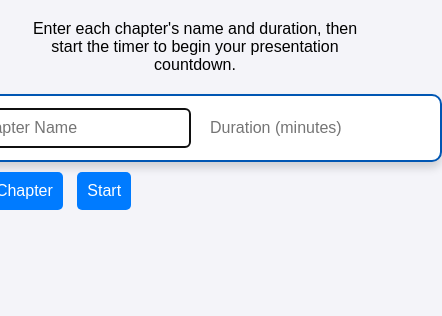
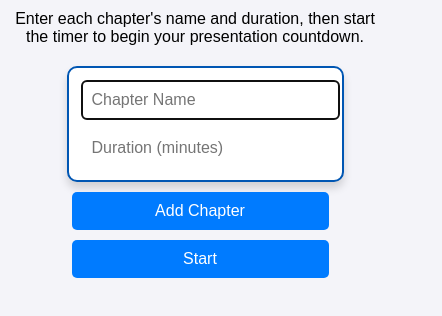
Before and after one commit to majklkonjusina/automotive_2024_challenge, a plain HTML site: page index.html in a window 390 px wide. Shown: the whole page, 442 px wide, since content can reach past the window. Drawn offline with Linux system fonts and the light colour scheme.

Commit message:
responsive design ++

```diff
--- a/index.html
+++ b/index.html
@@ -21,6 +21,7 @@
         }
         .chapter-entry {
             display: flex;
+            flex-direction: row; /* Default to row, but will change to column on smaller screens */
             justify-content: space-between;
             background-color: #fff;
             border: 2px solid #007BFF;
@@ -29,6 +30,7 @@
             margin-bottom: 5px;
             box-shadow: 0 4px 6px rgba(0,0,0,0.1);
             transition: all 0.3s ease;
+            width: 100%; /* Ensure it doesn't overflow */
         }
         .chapter-entry:focus-within {
             border-color: #0056b3;
@@ -81,6 +83,20 @@
             margin-bottom: 20px;
             color: #333;
             visibility: hidden; /* Initially hidden */
+        }
+
+        /* Responsive adjustments */
+        @media (max-width: 600px) {
+            body {
+                padding: 10px;
+            }
+            .chapter-entry {
+                flex-direction: column; /* Stack inputs vertically on narrow screens */
+            }
+            input, button {
+                width: 100%; /* Make sure all elements do not exceed the device width */
+                box-sizing: border-box; /* Include padding and border in the element's total width */
+            }
         }
     </style>
 </head>
```
